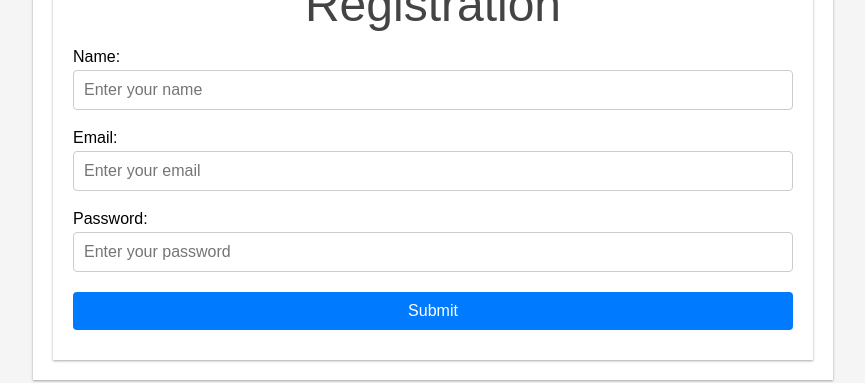
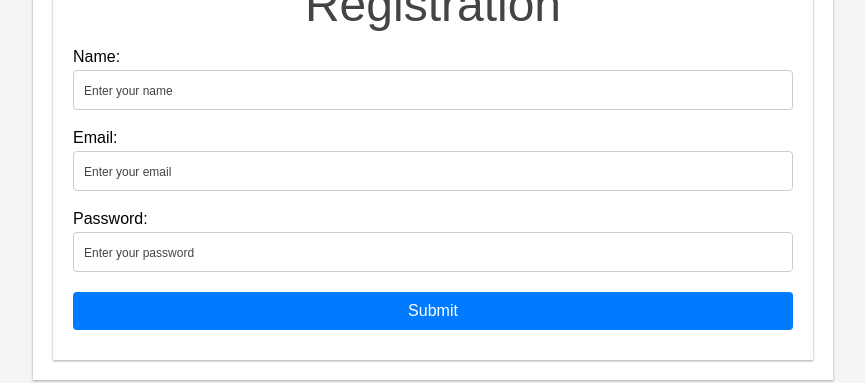
Before and after one commit to kurosawa-kuro/react-and-express-learning_photo, a React (Create React App) app in the folder frontend/: page /register in a window 1280 px wide. Shown: the part 137-520 px from the top of the page, without its empty margins (207-1072 px from the left). Built offline with nearby package versions, Linux system fonts and the light colour scheme.

Commit message:
fix placeholder

```diff
--- a/frontend/src/styles/App.css
+++ b/frontend/src/styles/App.css
@@ -237,8 +237,18 @@ input {
   margin-top: 5px;
 }
 
+textarea {
+  width: 100%;
+  height: 100px;
+  font-size: 16px;
+  border: 1px solid var(--input-border-color);
+  padding: 10px;
+}
+
 ::placeholder {
   text-align: left;
+  font-size: 0.75em;
+  color: var(--primary-text-color);
 }
 
 button {
```
